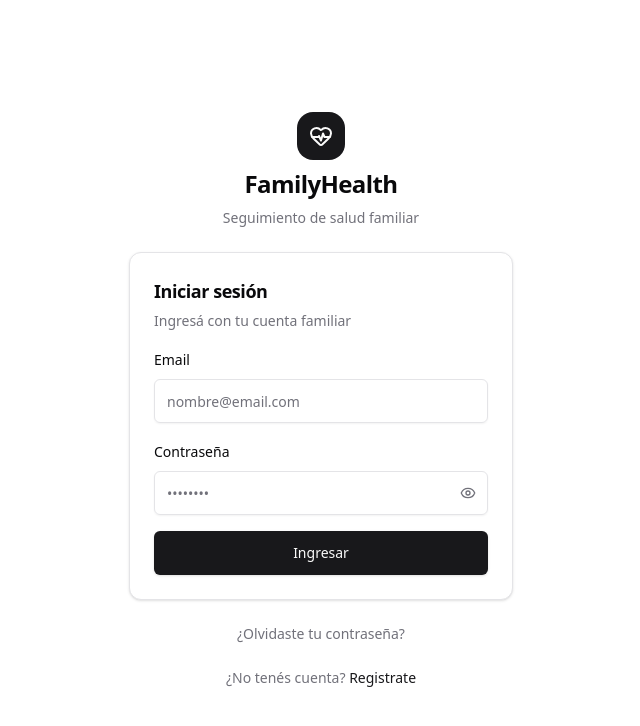
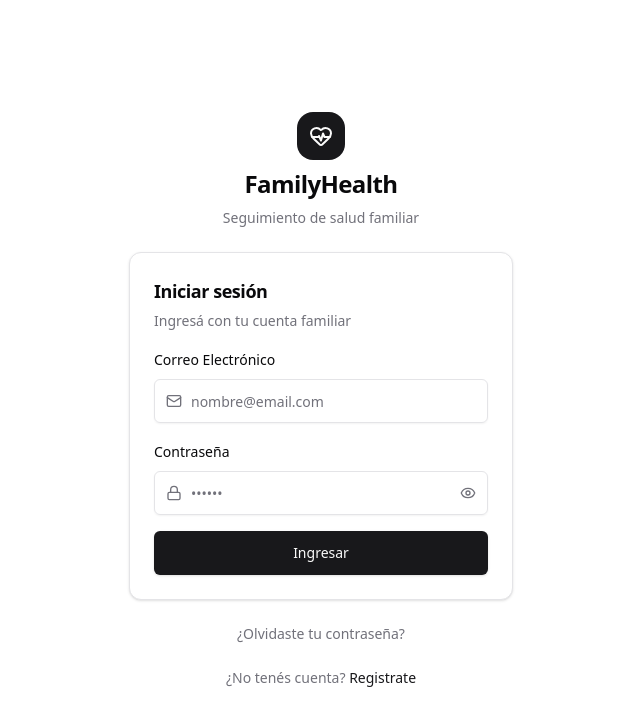
Before and after one commit to Mati2173/FamilyHealth, a React (Vite) app: page /login in a window 1280 px wide. Shown: the top 726 px of the page, without its empty margins (319-959 px from the left). Built offline with nearby package versions, Linux system fonts and the light colour scheme; no server answers.

Commit message:
refactor: standardize form styling and component consistency
Unified labels, placeholders, icons, and validations across all authentication forms to ensure consistent visual presentation and user experience.

```diff
--- a/src/pages/ForgotPasswordPage.jsx
+++ b/src/pages/ForgotPasswordPage.jsx
@@ -10,9 +10,8 @@ import { Input } from '@/components/ui/input';
 import { Card, CardContent, CardDescription, CardHeader, CardTitle } from '@/components/ui/card';
 import { Form, FormControl, FormField, FormItem, FormLabel, FormMessage } from '@/components/ui/form';
 import { Alert, AlertDescription } from '@/components/ui/alert';
-
 const schema = z.object({
-    email: z.email('Email inválido'),
+    email: z.email({ message: 'Correo Electrónico inválido' }),
 });
 
 export default function ForgotPasswordPage() {
@@ -90,9 +89,12 @@ export default function ForgotPasswordPage() {
                                 name="email"
                                 render={({ field }) => (
                                     <FormItem>
-                                        <FormLabel>Email</FormLabel>
+                                        <FormLabel>Correo Electrónico</FormLabel>
                                         <FormControl>
-                                            <Input {...field} type="email" placeholder="nombre@email.com" className="h-11" disabled={isLoading} />
+                                            <div className="relative">
+                                                <Mail className="absolute left-3 top-1/2 -translate-y-1/2 h-4 w-4 text-muted-foreground" />
+                                                <Input {...field} type="email" placeholder="nombre@email.com" className="pl-9 h-11" disabled={isLoading} />
+                                            </div>
                                         </FormControl>
                                         <FormMessage />
                                     </FormItem>
--- a/src/pages/LoginPage.jsx
+++ b/src/pages/LoginPage.jsx
@@ -3,7 +3,7 @@ import { Link, useNavigate } from 'react-router-dom';
 import { useForm } from 'react-hook-form';
 import { zodResolver } from '@hookform/resolvers/zod';
 import { z } from 'zod';
-import { Loader2, HeartPulse, Eye, EyeOff } from 'lucide-react';
+import { Loader2, HeartPulse, Eye, EyeOff, Lock, Mail } from 'lucide-react';
 import { useAuth } from '@/context/AuthContext';
 import { Button } from '@/components/ui/button';
 import { Input } from '@/components/ui/input';
@@ -72,9 +72,12 @@ export default function LoginPage() {
                                     name="email"
                                     render={({ field }) => (
                                         <FormItem>
-                                            <FormLabel>Email</FormLabel>
+                                            <FormLabel>Correo Electrónico</FormLabel>
                                             <FormControl>
-                                                <Input {...field} type="email" placeholder="nombre@email.com" autoComplete="email" className="h-11" />
+                                                <div className="relative">
+                                                    <Mail className="absolute left-3 top-1/2 -translate-y-1/2 h-4 w-4 text-muted-foreground" />
+                                                    <Input {...field} type="email" placeholder="nombre@email.com" autoComplete="email" className="pl-9 h-11" />
+                                                </div>
                                             </FormControl>
                                             <FormMessage />
                                         </FormItem>
@@ -89,12 +92,13 @@ export default function LoginPage() {
                                             <FormLabel>Contraseña</FormLabel>
                                             <FormControl>
                                                 <div className="relative">
+                                                    <Lock className="absolute left-3 top-1/2 -translate-y-1/2 h-4 w-4 text-muted-foreground" />
                                                     <Input
                                                         {...field}
                                                         type={showPassword ? "text" : "password"}
-                                                        placeholder="••••••••"
+                                                        placeholder="••••••"
                                                         autoComplete="current-password"
-                                                        className="h-11 pr-10"
+                                                        className="pl-9 pr-10 h-11"
                                                     />
                                                     <button
                                                         type="button"
--- a/src/pages/RegisterPage.jsx
+++ b/src/pages/RegisterPage.jsx
@@ -3,7 +3,7 @@ import { Link, useNavigate } from 'react-router-dom';
 import { useForm } from 'react-hook-form';
 import { zodResolver } from '@hookform/resolvers/zod';
 import { z } from 'zod';
-import { Loader2, HeartPulse, Eye, EyeOff } from 'lucide-react';
+import { Loader2, HeartPulse, Eye, EyeOff, Lock, Mail } from 'lucide-react';
 import { useAuth } from '@/context/AuthContext';
 import { Button } from '@/components/ui/button';
 import { Input } from '@/components/ui/input';
@@ -213,7 +213,7 @@ export default function RegisterPage() {
 
                                 {/* ── Credentials ── */}
                                 <p className="text-xs font-medium text-muted-foreground uppercase tracking-wider">
-                                    Credenciales de acceso
+                                    Acceso
                                 </p>
 
                                 <FormField
@@ -221,9 +221,12 @@ export default function RegisterPage() {
                                     name="email"
                                     render={({ field }) => (
                                         <FormItem>
-                                            <FormLabel>Email</FormLabel>
+                                            <FormLabel>Correo Electrónico</FormLabel>
                                             <FormControl>
-                                                <Input {...field} type="email" placeholder="nombre@email.com" autoComplete="email" className="h-11" />
+                                                <div className="relative">
+                                                    <Mail className="absolute left-3 top-1/2 -translate-y-1/2 h-4 w-4 text-muted-foreground" />
+                                                    <Input {...field} type="email" placeholder="nombre@email.com" autoComplete="email" className="pl-9 h-11" />
+                                                </div>
                                             </FormControl>
                                             <FormMessage />
                                         </FormItem>
@@ -238,12 +241,13 @@ export default function RegisterPage() {
                                             <FormLabel>Contraseña</FormLabel>
                                             <FormControl>
                                                 <div className="relative">
+                                                    <Lock className="absolute left-3 top-1/2 -translate-y-1/2 h-4 w-4 text-muted-foreground" />
                                                     <Input
                                                         {...field}
                                                         type={showPassword ? "text" : "password"}
-                                                        placeholder="••••••••"
+                                                        placeholder="••••••"
                                                         autoComplete="new-password"
-                                                        className="h-11 pr-10"
+                                                        className="pl-9 pr-10 h-11"
                                                     />
                                                     <button
                                                         type="button"
@@ -269,15 +273,16 @@ export default function RegisterPage() {
                                     name="confirmPassword"
                                     render={({ field }) => (
                                         <FormItem>
-                                            <FormLabel>Confirmar contraseña</FormLabel>
+                                            <FormLabel>Confirmar Contraseña</FormLabel>
                                             <FormControl>
                                                 <div className="relative">
+                                                    <Lock className="absolute left-3 top-1/2 -translate-y-1/2 h-4 w-4 text-muted-foreground" />
                                                     <Input
                                                         {...field}
                                                         type={showConfirmPassword ? "text" : "password"}
-                                                        placeholder="••••••••"
+                                                        placeholder="••••••"
                                                         autoComplete="new-password"
-                                                        className="h-11 pr-10"
+                                                        className="pl-9 pr-10 h-11"
                                                     />
                                                     <button
                                                         type="button"
--- a/src/pages/ResetPasswordPage.jsx
+++ b/src/pages/ResetPasswordPage.jsx
@@ -9,7 +9,7 @@ import { useAuth } from '@/context/AuthContext';
 import { Button } from '@/components/ui/button';
 import { Input } from '@/components/ui/input';
 import { Card, CardContent, CardDescription, CardHeader, CardTitle } from '@/components/ui/card';
-import { Form, FormControl, FormField, FormItem, FormLabel, FormMessage } from '@/components/ui/form';
+import { Form, FormControl, FormField, FormItem, FormLabel, FormMessage, FormDescription } from '@/components/ui/form';
 import { Alert, AlertDescription } from '@/components/ui/alert';
 import { useToast } from '@/hooks/use-toast';
 
@@ -31,6 +31,7 @@ export default function ResetPasswordPage() {
     const { toast } = useToast();
     const [isLoading, setIsLoading] = useState(false);
     const [showPassword, setShowPassword] = useState(false);
+    const [showConfirmPassword, setShowConfirmPassword] = useState(false);
 
     const form = useForm({
         resolver: zodResolver(schema),
@@ -123,7 +124,7 @@ export default function ResetPasswordPage() {
                                         <FormLabel>Contraseña</FormLabel>
                                         <FormControl>
                                             <div className="relative">
-                                                <Lock className="absolute left-3 top-2.5 h-4 w-4 text-muted-foreground" />
+                                                <Lock className="absolute left-3 top-1/2 -translate-y-1/2 h-4 w-4 text-muted-foreground" />
                                                 <Input
                                                     {...field}
                                                     type={showPassword ? 'text' : 'password'}
@@ -131,11 +132,16 @@ export default function ResetPasswordPage() {
                                                     className="pl-9 pr-10 h-11"
                                                     disabled={isLoading}
                                                 />
-                                                <button type="button" onClick={() => setShowPassword(!showPassword)} className="absolute right-3 top-1/2 -translate-y-1/2 text-muted-foreground">
+                                                <button
+                                                    type="button"
+                                                    onClick={() => setShowPassword(!showPassword)}
+                                                    className="absolute right-3 top-1/2 -translate-y-1/2 text-muted-foreground hover:text-foreground transition-colors"
+                                                >
                                                     {showPassword ? <EyeOff className="h-4 w-4" /> : <Eye className="h-4 w-4" />}
                                                 </button>
                                             </div>
                                         </FormControl>
+                                        <FormDescription>Mínimo 6 caracteres</FormDescription>
                                         <FormMessage />
                                     </FormItem>
                                 )}
@@ -146,17 +152,24 @@ export default function ResetPasswordPage() {
                                 name="confirmPassword"
                                 render={({ field }) => (
                                     <FormItem>
-                                        <FormLabel>Confirmar contraseña</FormLabel>
+                                        <FormLabel>Confirmar Contraseña</FormLabel>
                                         <FormControl>
                                             <div className="relative">
-                                                <Lock className="absolute left-3 top-2.5 h-4 w-4 text-muted-foreground" />
+                                                <Lock className="absolute left-3 top-1/2 -translate-y-1/2 h-4 w-4 text-muted-foreground" />
                                                 <Input
                                                     {...field}
-                                                    type={showPassword ? 'text' : 'password'}
+                                                    type={showConfirmPassword ? 'text' : 'password'}
                                                     placeholder="••••••"
-                                                    className="pl-9 h-11"
+                                                    className="pl-9 pr-10 h-11"
                                                     disabled={isLoading}
                                                 />
+                                                <button
+                                                    type="button"
+                                                    onClick={() => setShowConfirmPassword(!showConfirmPassword)}
+                                                    className="absolute right-3 top-1/2 -translate-y-1/2 text-muted-foreground hover:text-foreground transition-colors"
+                                                >
+                                                    {showConfirmPassword ? <EyeOff className="h-4 w-4" /> : <Eye className="h-4 w-4" />}
+                                                </button>
                                             </div>
                                         </FormControl>
                                         <FormMessage />
```
Also changed, not shown: src/pages/ProfilePage.jsx (+13 -9 lines).
